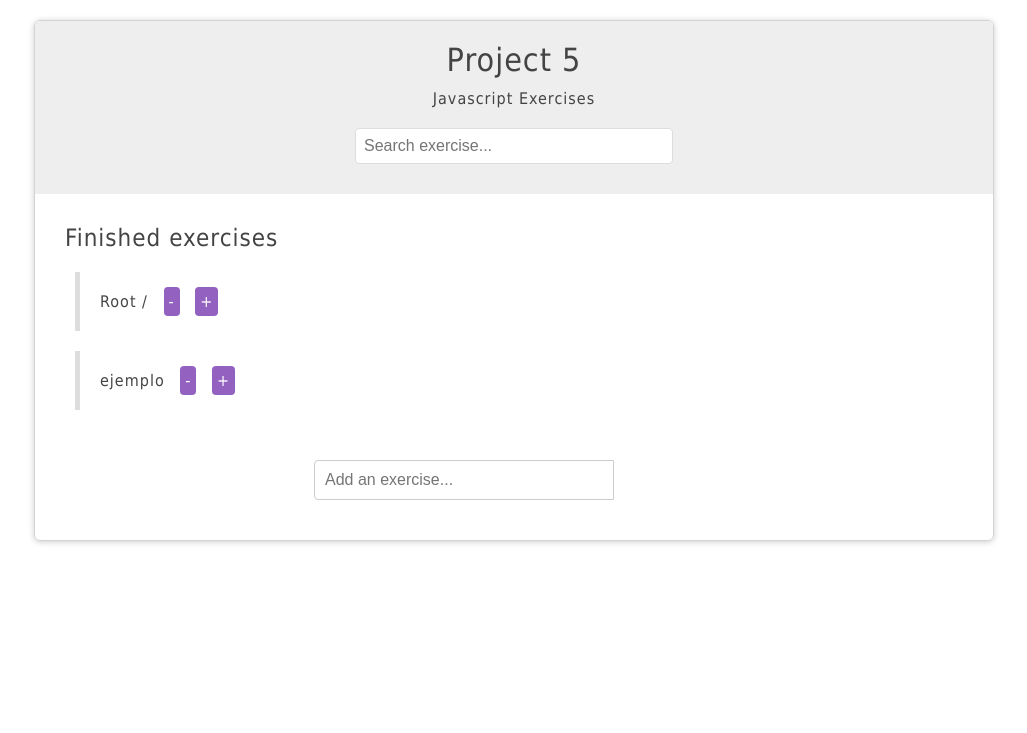
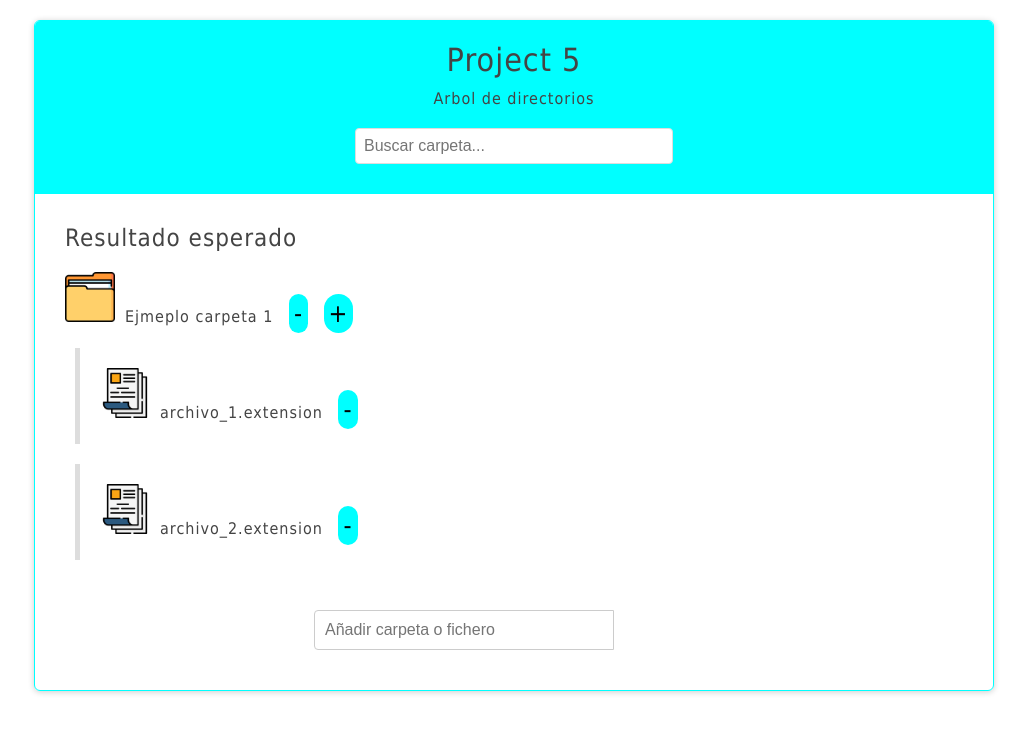
Before and after one commit to BladyPeralta24/DEW, a PHP site: page / in a window 1280 px wide. Shown: the top 733 px of the page, without its empty margins (126-1153 px from the left). Run offline with PHP 8.4, Linux system fonts and the light colour scheme.

Commit message:
nuevas implementaciones del proyecto

```diff
--- a/proyecto5/index.html
+++ b/proyecto5/index.html
@@ -10,31 +10,27 @@
     <div id="wrapper">
         <div id="page-banner">
             <h1 class="title">Project 5</h1>
-            <p>Javascript Exercises </p>
+            <p>Arbol de directorios </p>
             <form id="search-ex">
-                <input type="text" placeholder="Search exercise..." />
+                <input type="text" placeholder="Buscar carpeta..." />
             </form>
         </div>
 
         <div id="ex-list">
-            <h2 class="title">Finished exercises</h2>
+            <h2 class="title">Resultado esperado</h2>
+
             <ul>
-                <li>
-                    <span class="name">Root /</span>
-                    <span class="delete">-</span>
-                    <span class="add">+</span>
-                </li>
-                <li>
-                    <span class ="name">ejemplo</span>
-                    <span class ="delete">-</span>
-                    <span class ="add">+</span>
-                </li>
+            <span class="name"><img src="./imagenes/carpeta.png" alt="" class="carpeta">Ejmeplo carpeta 1</span>
+            <span class="delete">-</span>
+            <span class="add">+</span>
+                <li><img src="./imagenes/documentos.png" alt="" class="documento">archivo_1.extension <span class="delete">-</span></li>
+                <li><img src="./imagenes/documentos.png" alt="" class="documento">archivo_2.extension <span class="delete">-</span></li>
             </ul>
         </div>
         <form id="add-ex">
              <!-- <label>Hide all exercises</label><input type="checkbox" id="hide" /> -->
 
-             <input type="text" placeholder="Add an exercise..." />
+             <input type="text" placeholder="Añadir carpeta o fichero" />
              <!-- <button>Add</button> -->
          </form>
 
--- a/proyecto5/script.js
+++ b/proyecto5/script.js
@@ -30,21 +30,26 @@ list.addEventListener('click', function(e) {
     const value = addForm.querySelector('input[type="text"]').value;
     const li = document.createElement('li');
     const ExName = document.createElement('span');
+    const imgName = document.createElement('img');
     const deleteBtn = document.createElement('span');
     const addBtn = document.createElement('span');
 
     // add text content
     ExName.textContent = value;
+    imgName.textContent = value;
+    imgName.src='./imagenes/carpeta.png';
     deleteBtn.textContent = '-';
     addBtn.textContent = '+';
 
       // add classes
     ExName.classList.add('name');
+    imgName.classList.add('carpeta');
     deleteBtn.classList.add('delete');
     addBtn.classList.add('add');
 
 
     // append to DOM
+    li.appendChild(imgName);
     li.appendChild(ExName);
     li.appendChild(deleteBtn);
     li.appendChild(addBtn);
--- a/proyecto5/styles.css
+++ b/proyecto5/styles.css
@@ -6,6 +6,11 @@ body{
 
 h1, h2{
     font-weight: normal;
+}
+img{
+    margin: auto;
+    margin-right: 10px;
+    width: 50px;
 }
 
 #wrapper{
@@ -17,11 +22,11 @@ h1, h2{
     box-sizing: border-box;
     padding: 0 0 20px;
     overflow: hidden;
-    border: 1px solid lightgray;
+    border: 1px solid cyan;
 }
 
 #page-banner{
-    background: #eee ;
+    background-color: aqua;
     padding: 10px 0;
 
 }
@@ -60,34 +65,40 @@ h1, h2{
 }
 
 #ex-list li:hover{
-    border-color: #9361bf;
+    border-color: cyan;
 }
 
 .delete{
     margin: auto;
     margin-left: 10px;
-    height: auto;
-    background: #9361bf;
+    width: 50px;
+    height: 50px;
+    background: aqua;
     padding: 5px;
-    border-radius: 4px;
+    border-radius: 50px;
     cursor: pointer;
-    color: white;
+    font-size: 25px;
+    color: black;
 }
 .add{
     margin-left: 10px;
-    height: auto;
-    background: #9361bf;
+    width: 50px;
+    height: 50px;
+    background: aqua;
     padding: 5px;
-    border-radius: 4px;
+    border-radius: 50px;
     cursor: pointer;
-    color: white;
+    font-size: 25px;
+    color: black;
 }
 
 .delete:hover{
     background: #333;
+    color: white;
 }
 .add:hover{
     background: #333;
+    color : white;
 }
 
 #add-ex{
```
Also changed, not shown: proyecto5/imagenes/carpeta.png (added), proyecto5/imagenes/documentos.png (added).
